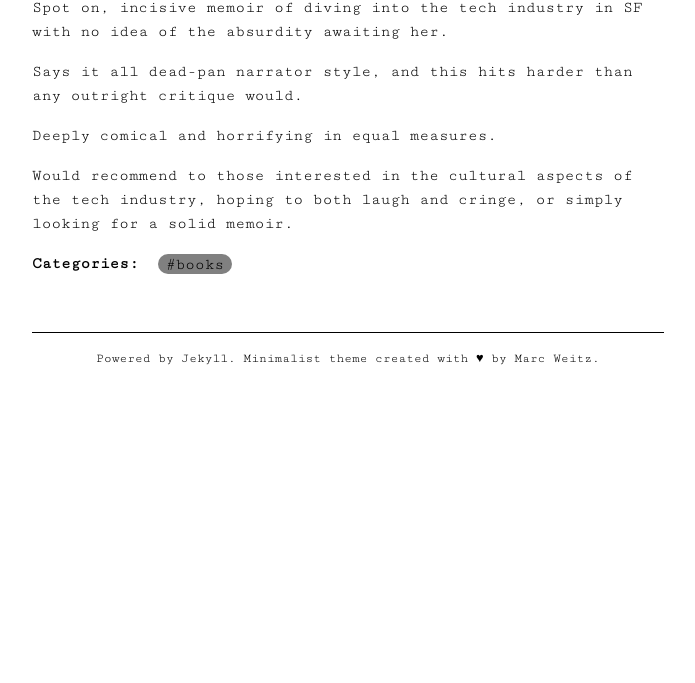
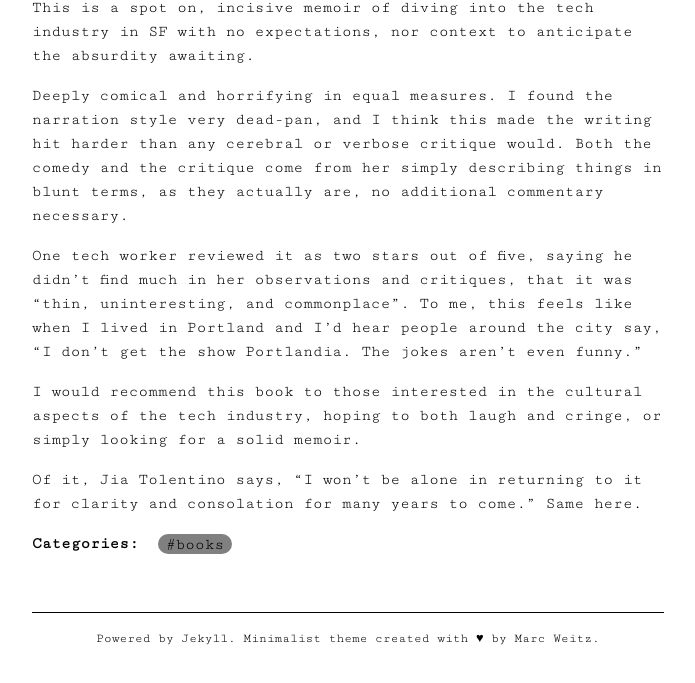
Before and after one commit to quinnleong/quinnleong.github.io, a Jekyll site: the page built from _posts/2020-02-23-Uncanny-Valley.md, in a window 1280 px wide. Shown: the part 549-1232 px from the top of the page, without its empty margins (292-987 px from the left). Built offline with Jekyll 4.4.1, drawn with Linux system fonts in a browser that asks for light colours; before the commit the page ends 952 px from its top, so only the background shows below that.

Commit message:
Update Uncanny Valley review

```diff
--- a/_posts/2020-02-23-Uncanny-Valley.md
+++ b/_posts/2020-02-23-Uncanny-Valley.md
@@ -12,12 +12,22 @@ comments: false
 
 ![](https://encrypted-tbn0.gstatic.com/images?q=tbn%3AANd9GcS5WTshSxyXJXThQpxLJCzxW-umRBVMO41iqruaFvQN_HsWVaHS)
 
-Spot on, incisive memoir of diving into the tech industry in SF with no
-idea of the absurdity awaiting her.
-
-Says it all dead-pan narrator style, and this hits harder than any outright critique would.
+This is a spot on, incisive memoir of diving into the tech industry in SF with no
+expectations, nor context to anticipate the absurdity awaiting.
 
 Deeply comical and horrifying in equal measures.
+I found the narration style very dead-pan, and I think this
+made the writing hit harder than any cerebral or verbose critique would.
+Both the comedy and the critique come from her simply describing things
+in blunt terms, as they actually are, no additional commentary necessary.
 
-Would recommend to those interested in the cultural aspects of the tech industry,
+One tech worker reviewed it as two stars out of five, saying he didn't find much
+in her observations and critiques, that it was "thin, uninteresting, and commonplace".
+To me, this feels like when I lived in Portland and I'd hear people around the city say,
+"I don't get the show Portlandia. The jokes aren't even funny."
+
+I would recommend this book to those interested in the cultural aspects of the tech industry,
 hoping to both laugh and cringe, or simply looking for a solid memoir.
+
+Of it, Jia Tolentino says, "I won’t be alone in returning to it for clarity and consolation for many years to come."
+Same here.
```
